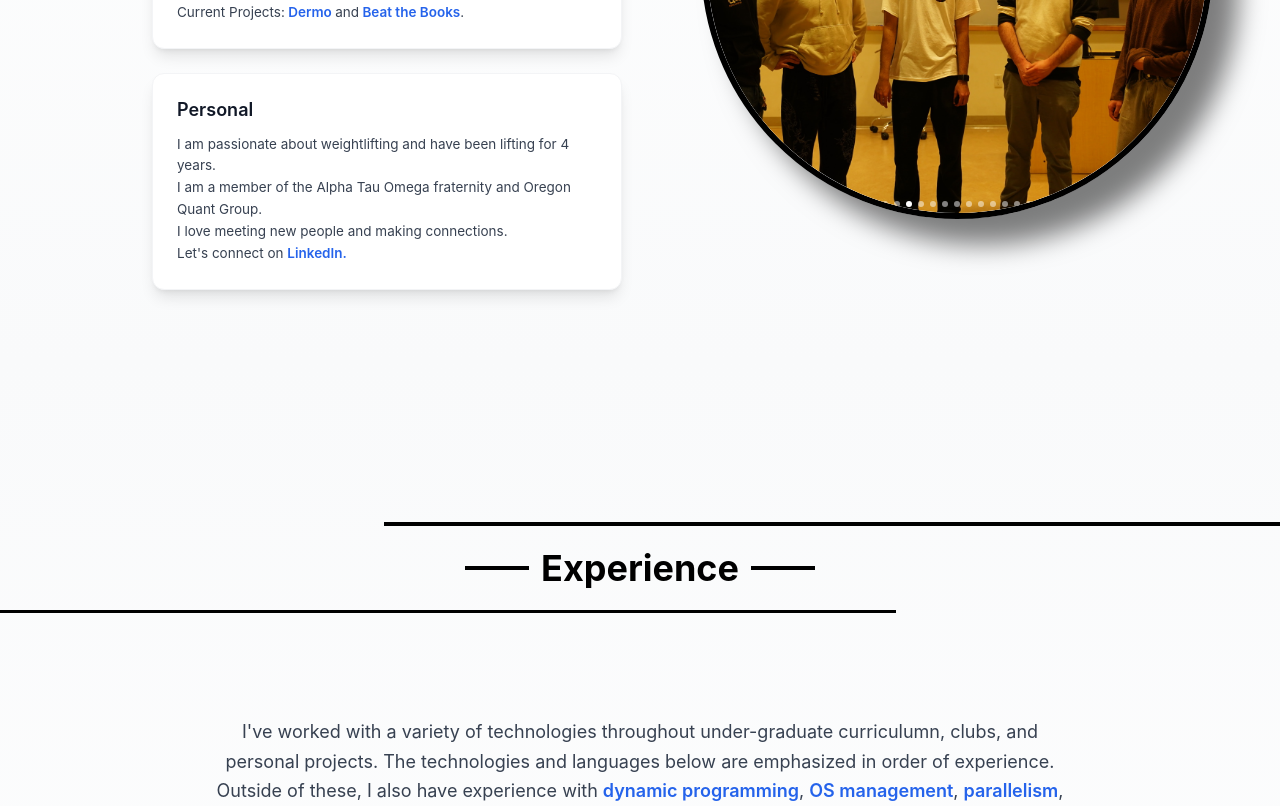
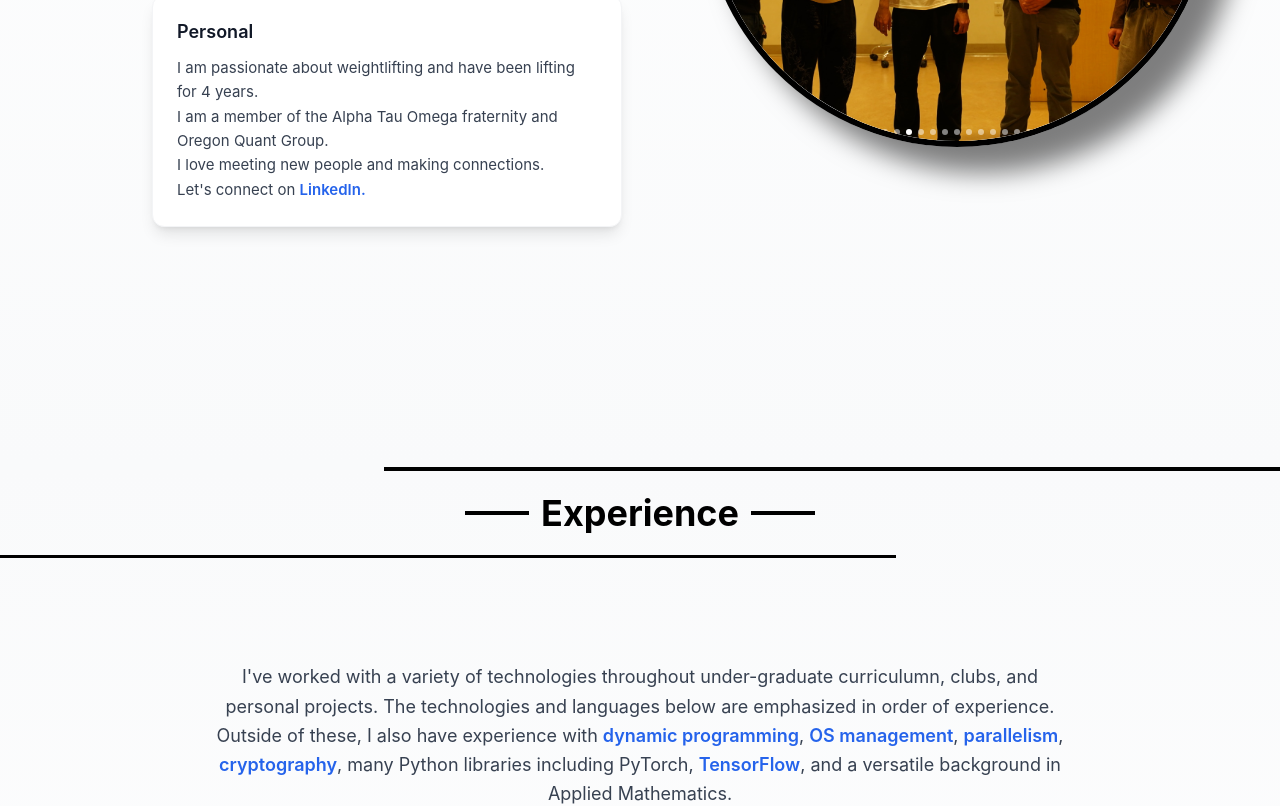
Before and after one commit to ereinha3/Website, a React (Vite) app: page / in a window 1280 px wide. Shown: the part 2400-3206 px from the top of the page. Built offline with nearby package versions, Linux system fonts and the light colour scheme.

Commit message:
changing formatting

```diff
--- a/src/components/About.tsx
+++ b/src/components/About.tsx
@@ -37,7 +37,7 @@ const About = () => {
   ];
 
   return (
-    <section id="about" className="relative min-h-screen bg-gradient-to-b from-white to-gray-50 py-24 mt-[10vh]">
+    <section id="about" className="relative min-h-screen bg-gradient-to-b from-white to-gray-50 py-24 pb-[30vh]">
       <div ref={ref} className="animate-ready mx-auto px-4 sm:px-6 lg:px-8">
         {/* Title Section */}
         <div className="animate-ready delay-100 flex items-center justify-center w-full mb-[10vh]">
@@ -69,8 +69,7 @@ const About = () => {
               <h3 className="text-2xl font-semibold text-gray-900 mb-4">Entrepreneurship</h3>
               <p className="text-xl text-gray-700 leading-relaxed">
                 Founded <a href="https://www.hartrach.com/" className="text-blue-600 hover:text-blue-800 transition-colors font-semibold">HartRach LLC</a>, a company focused on developing innovative solutions for the real world. <span className='font-bold text-xl'> Big things coming soon.</span>
-              </p>
-              <p className="text-lg text-gray-700 leading-relaxed">
+              <br/>
                 Current Projects:
                 <a href="https://dermoai.com" className="text-blue-600 hover:text-blue-800 transition-colors font-semibold"> Dermo </a>
                  and
@@ -80,13 +79,11 @@ const About = () => {
 
             <div className="animate-ready delay-500 bg-white p-4 sm:p-8 rounded-2xl shadow-lg border border-gray-100">
               <h3 className="text-2xl font-semibold text-gray-900 mb-4">Personal</h3>
-              <p className="text-lg text-gray-700 leading-relaxed">
+              <p className="text-xl text-gray-700 leading-relaxed">
                 I am passionate about weightlifting and have been lifting for 4 years.
-              </p>
-              <p className="text-lg text-gray-700 leading-relaxed">
+              <br/>
                 I am a member of the Alpha Tau Omega fraternity and Oregon Quant Group.
-              </p>
-              <p className="text-lg text-gray-700 leading-relaxed">
+              <br/>
                 I love meeting new people and making connections.<br></br> Let's connect on{' '}
                 <a
                   href="https://www.linkedin.com/in/ethan-reinhart-3bb28b285/"
--- a/src/components/Experience.tsx
+++ b/src/components/Experience.tsx
@@ -115,7 +115,7 @@ const Experience = () => {
     }, []);
 
     return (
-        <section id="experience" className="relative min-h-screen bg-gradient-to-b from-gray-50 to-white py-24 pt-[20vh]">
+        <section id="experience" className="relative min-h-screen bg-gradient-to-b from-gray-50 to-white pb-24">
             <div ref={ref} className="animate-ready mx-auto px-4 sm:px-6 lg:px-8">
                 {/* Title Section */}
                 <div className="animate-ready delay-100 flex flex-col items-center justify-center w-full mb-[10vh]">
```
